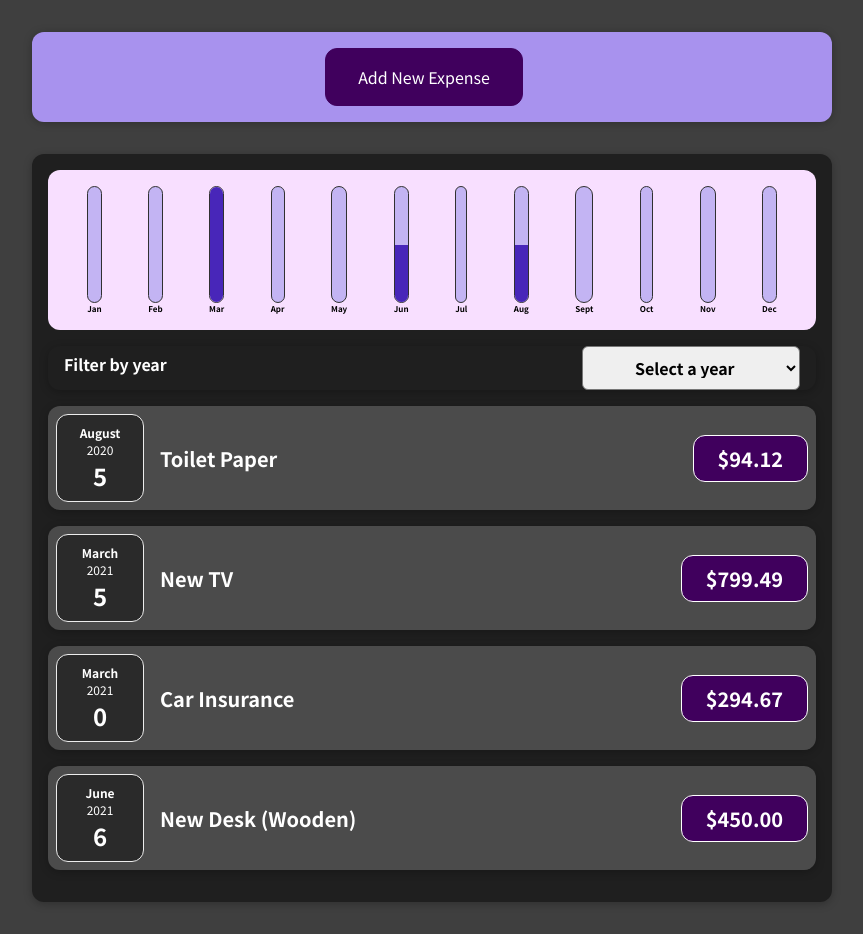
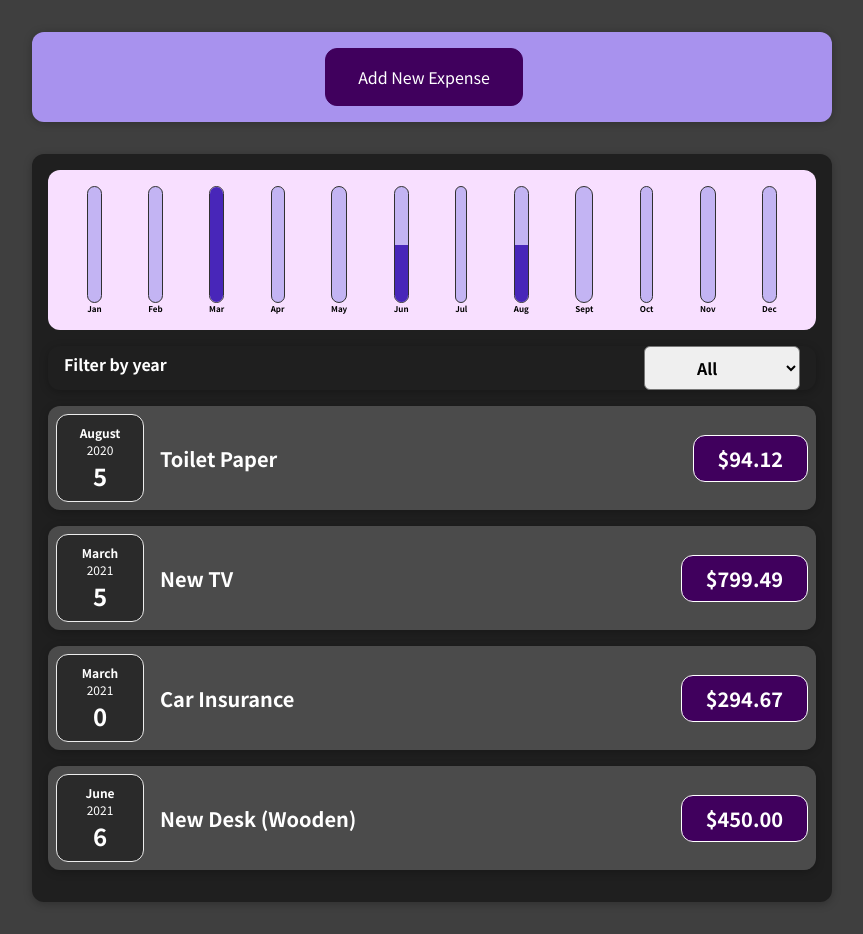
Before and after one commit to Creodahn/react-expense-tracker, a React (Create React App) app: page / in a window 1280 px wide. Shown: the whole page, without its empty margins (208-1071 px from the left). Built offline with nearby package versions, Linux system fonts and the light colour scheme.

Commit message:
improve label

```diff
--- a/src/components/ExpensesFilter/component.js
+++ b/src/components/ExpensesFilter/component.js
@@ -13,7 +13,7 @@ const ExpensesFilter = (props) => {
       <div className="expenses-filter__control">
         <label>Filter by year</label>
         <select onChange={yearChangeHandler}>
-          <option default value="">Select a year</option>
+          <option default value="">All</option>
           <option value="2022">2022</option>
           <option value="2021">2021</option>
           <option value="2020">2020</option>
```
